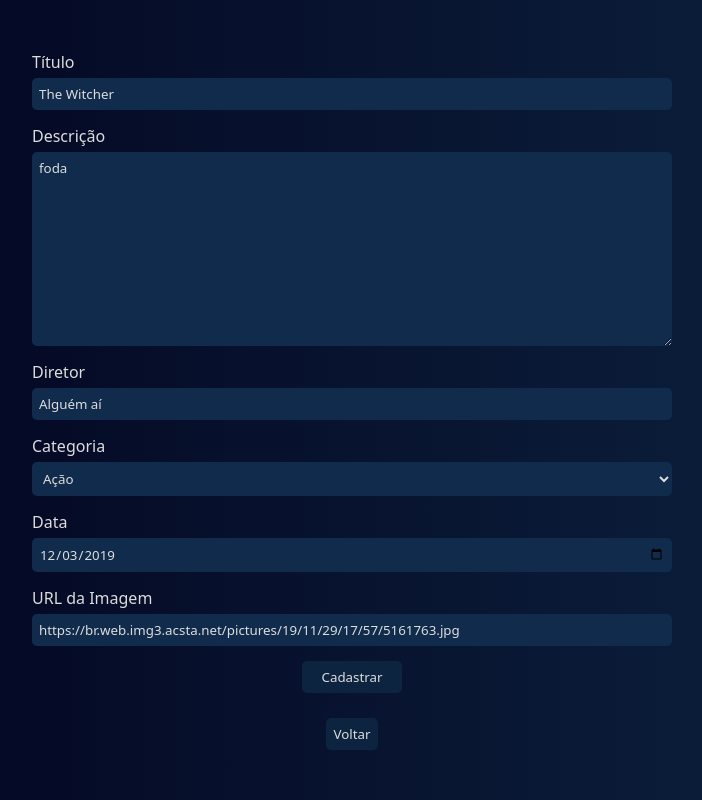
After one commit to jj0han/trabalho_php, a PHP site: page /editar.php?cod=1 in a window 1280 px wide. The commit adds this page. Shown: the whole page, without its empty margins (288-990 px from the left). Run offline with PHP 8.4, Linux system fonts and the light colour scheme; data comes from the database, SQL or seed files in the repository; both versions use the stored data as it was after the commit.

Commit message:
Add files via upload

```diff
--- a/css/index.css
+++ b/css/index.css
@@ -63,6 +63,11 @@
     display: block;
 }
 
+.botaoFuncao {
+    font-size: .6rem;
+    margin-right: 5px;
+}
+
 .imagem {
     border-radius: 5px;
     width: 150px;
--- /dev/null
+++ b/editar.php
@@ -0,0 +1,76 @@
+<!DOCTYPE html>
+<html lang="pt-BR">
+<head>
+    <meta charset="UTF-8">
+    <meta http-equiv="X-UA-Compatible" content="IE=edge">
+    <meta name="viewport" content="width=device-width, initial-scale=1.0">
+    <title>Cadastrar Série</title>
+    <link rel="stylesheet" href="./css/reset.css">
+    <link rel="stylesheet" href="./css/index.css">
+    <script src="./redirecionar.js" defer></script>
+</head>
+<body>
+    <?php
+        require_once "conectaBD.php";
+
+        try {
+            $sql = "SELECT * FROM tb_conteudos WHERE codigo = :cod";
+
+            $stmt = $pdo->prepare($sql);
+
+            $dados = array(
+                ':cod' => $_GET["cod"]
+            );
+
+            $resultado = $stmt->execute($dados);
+
+            if($resultado) {
+                $conteudos = $stmt->fetchAll();
+            }
+        } catch(PDOException $e) {
+            echo("Falha ao obter séries");
+        }
+    ?>
+    <div class="formulario_container">
+        <form class="formulario" action="editarCadastro.php" method="post">
+            <div>
+                <div class="input">
+                    <label for="titulo">Título</label>
+                    <input value="<?php echo $conteudos[0]["titulo"] ;?>" type="text" name="titulo">
+                </div>
+                <div class="input">
+                    <label for="descricao">Descrição</label>
+                    <textarea name="descricao" id="descricao" cols="30" rows="10"><?php echo $conteudos[0]["descricao"] ;?></textarea>
+                </div>
+                <div class="input">
+                    <label for="diretor">Diretor</label>
+                    <input value="<?php echo $conteudos[0]["diretor"] ;?>" type="text" name="diretor">
+                </div>
+                <div class="input">
+                    <label for="categoria">Categoria</label>
+                    <select name="categoria" id="">
+                        <option value="" selected><?php echo $conteudos[0]["categoria"] ;?></option>
+                        <option value="Ação">Ação</option>
+                        <option value="Drama">Drama</option>
+                        <option value="Ficção Científica">Ficção Científica</option>
+                        <option value="Romance">Romance</option>
+                        <option value="Suspense">Suspense</option>
+                        <option value="Terror">Terror</option>
+                    </select>
+                </div>
+                <div class="input">
+                    <label for="data">Data</label>
+                    <input value="<?php echo $conteudos[0]["data"] ;?>" type="date" name="data">
+                </div>
+                <div class="input">
+                    <label for="URLimagem">URL da Imagem</label>
+                    <input value="<?php echo $conteudos[0]["URLimagem"] ;?>" type="text" name="URLimagem">
+                </div>
+            </div>
+            <button id="botaoCadastrar" type="submit">Cadastrar</button>
+        </form>
+        <button id="botaoRedirecionar" value="index.php">Voltar</button>
+    </div>
+
+</body>
+</html>
--- a/redirecionar.js
+++ b/redirecionar.js
@@ -5,10 +5,3 @@
 botao.addEventListener("click", () => {
     window.location.href = botao.getAttribute("value")
 })
-
-const conteudos = document.querySelectorAll(".conteudo")
-conteudos.forEach(conteudo => {
-    conteudo.addEventListener("click", () => {
-        window.location.href = "visualizar.php"
-    })
-})
```
Also changed, not shown: EditarCadastro.php (added, +16 -0 lines), conteudos.sql (added, +72 -0 lines), excluir.php (added, +21 -0 lines), index.php (+21 -5 lines), visualizar.php (+29 -2 lines), funcoes.js (added).
